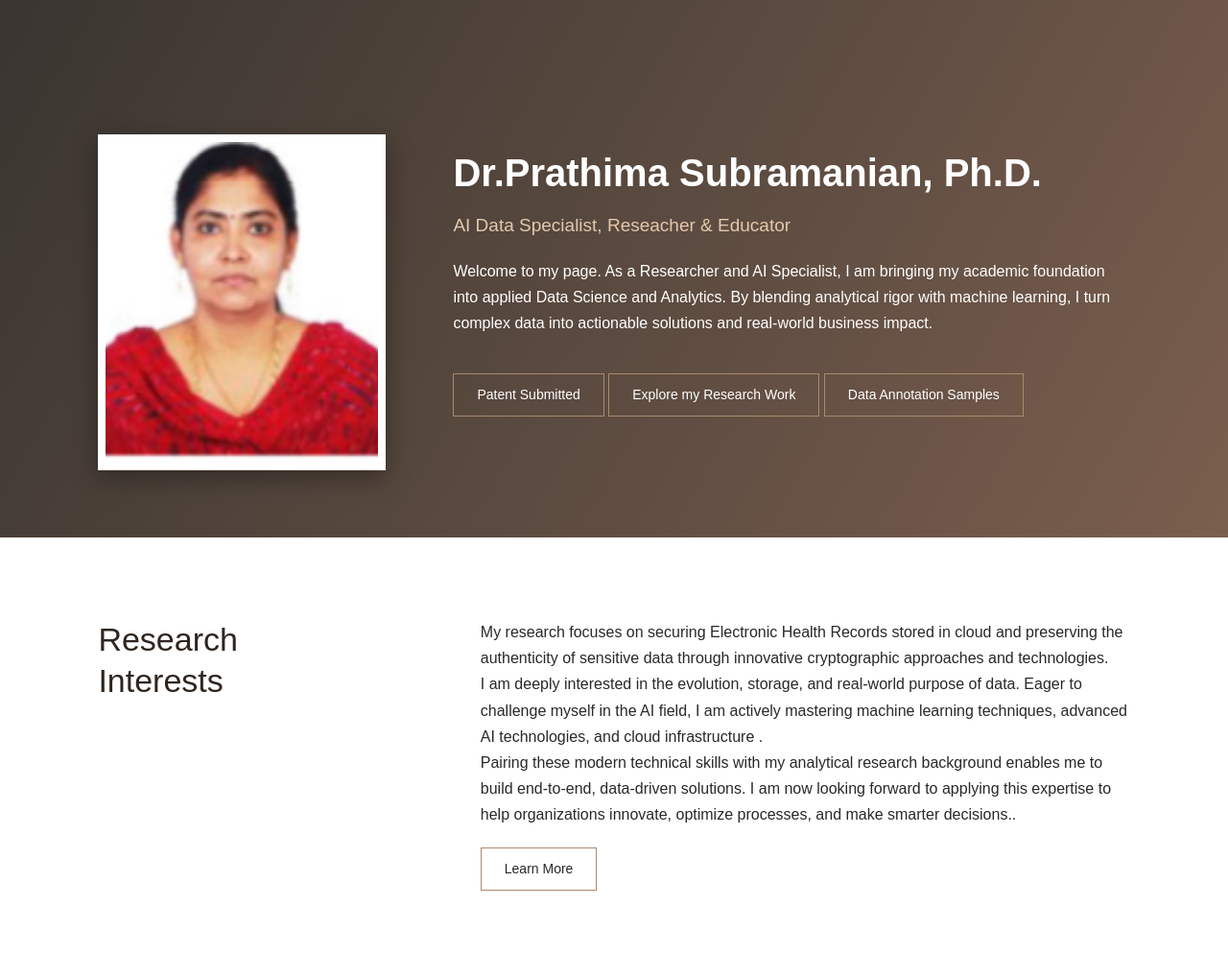
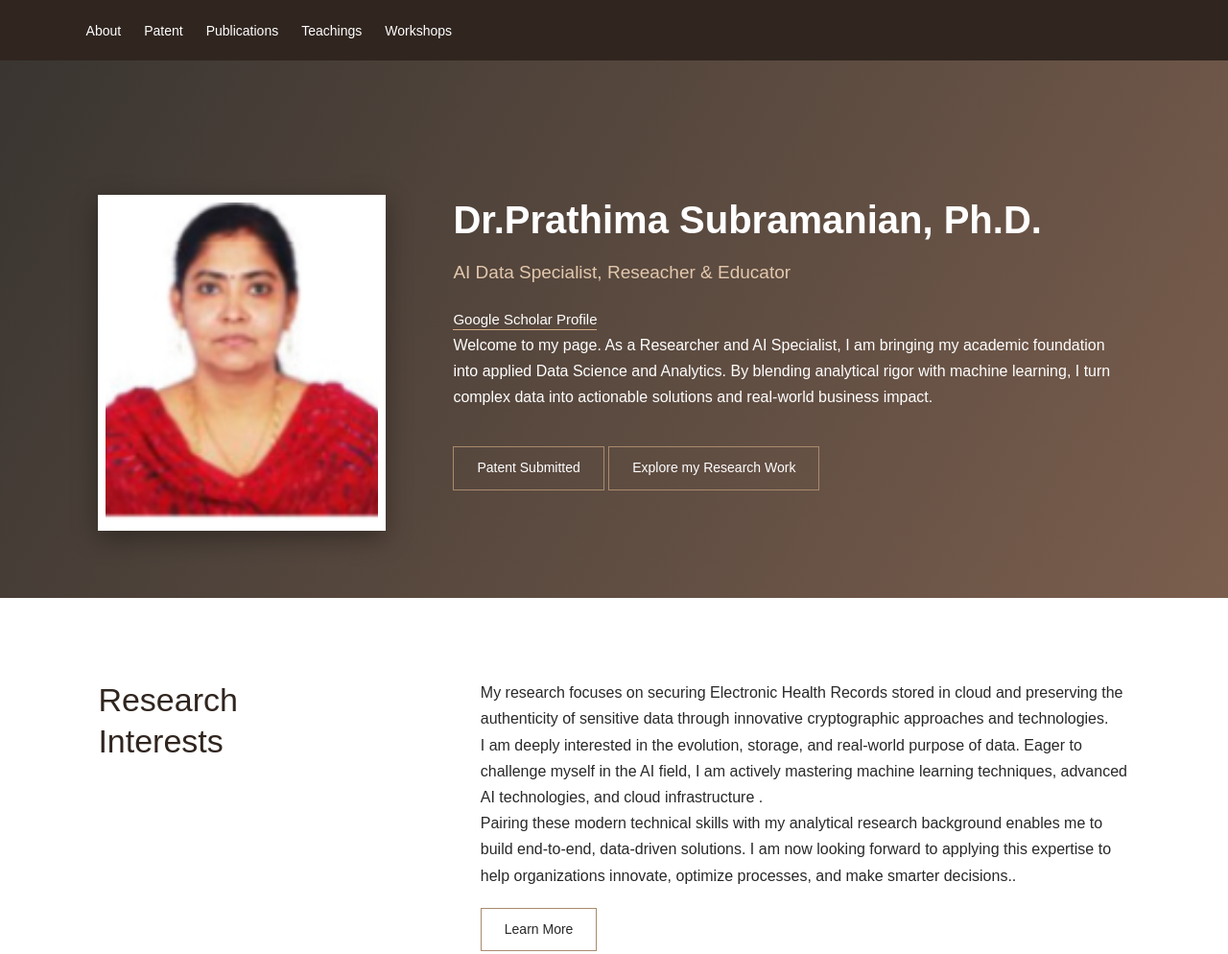
Before and after one commit to Prathismanian/Bio-Profile, a plain HTML site: page index.html in a window 1280 px wide. Shown: the top 994 px of the page at 96% size. Drawn offline with Linux system fonts and the light colour scheme.

Commit message:
Update index.html

```diff
--- a/index.html
+++ b/index.html
@@ -299,18 +299,18 @@ footer {
 
 <body>
 
-<!-- Navigation
+
 <nav>
 
     <ul>
         <li><a href="#about">About</a></li>
         <li><a href="#patents">Patent</a></li>
         <li><a href="#publications">Publications</a></li>
-        <li><a href="#Academic Portfolio">Teaching</a></li>
+        <li><a href="#teaching">Teachings</a></li>
         <li><a href="#workshops">Workshops</a></li>
-        <li><a href="#fdp">FDP</a></li>
+        <!--<li><a href="#fdp">FDP</a></li>-->
     </ul>
-</nav> -->
+</nav>
 
 <!-- Hero Section -->
 <header class="hero" id="about">
@@ -327,9 +327,9 @@ footer {
             <h3>AI Data Specialist, Reseacher &amp; Educator </h3>
 
             <div class="social">
-               <!--
+
                 <a href="https://scholar.google.com/citations?hl=en&user=XOlexFEAAAAJ" target="_blank">Google Scholar Profile</a>
-                <a href="DataAnnotations-llustration.html">A Visual Story for Data Annotation &rarr;</a> -->
+               <!--<a href="DataAnnotations-llustration.html">A Visual Story for Data Annotation &rarr;</a> -->
                <p>
                Welcome to my page. As a Researcher and AI Specialist, I am bringing my academic foundation into applied Data Science and Analytics. By
                blending analytical rigor with machine learning, I turn complex data into actionable solutions and real-world business impact.
@@ -339,8 +339,8 @@ footer {
 
             <a href="#patents" class="btn">Patent Submitted</a>
             <a href="#publications" class="btn">Explore my Research Work</a>
-            <!--<a href="#Visual Story for Data Annotation" class="btn">My Sample Works</a>-->
-            <a href="DataAnnotation-llustration.html" class="btn"> Data Annotation Samples</a>
+            <!--<a href="#Visual Story for Data Annotation" class="btn">My Sample Works</a>
+            <!--<a href="DataAnnotation-llustration.html" class="btn"> Data Annotation Samples</a> -->
             </div>
 
     </div>
```
